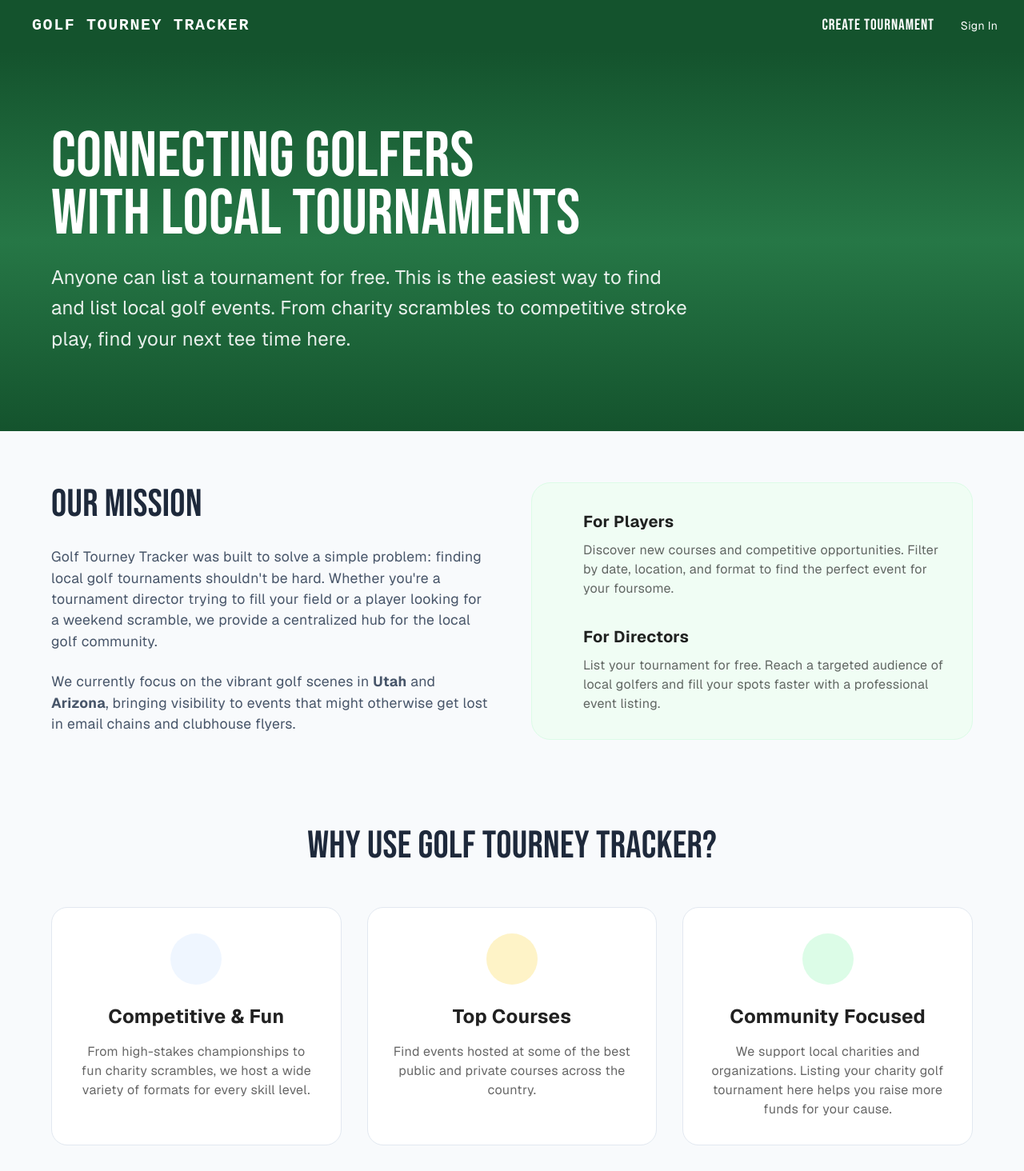
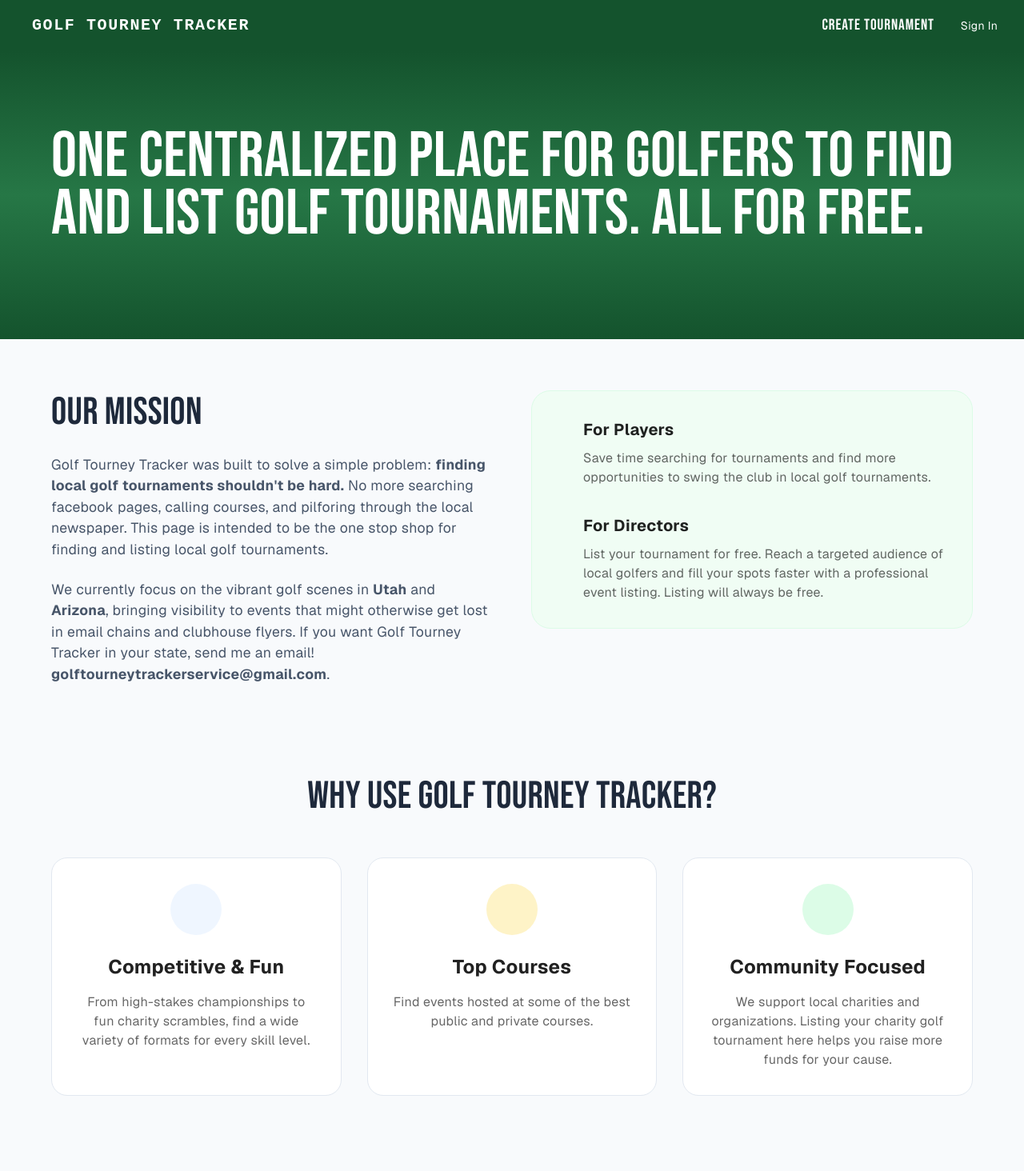
Before and after one commit to jeffting/golf-tournaments, a Next.js app: page /about in a window 1280 px wide. Shown: the top 1464 px of the page at 80% size. Built offline with nearby package versions, Linux system fonts and the light colour scheme; no server answers; some icons are missing.

Commit message:
updated about page

```diff
--- a/src/app/about/AboutClient.tsx
+++ b/src/app/about/AboutClient.tsx
@@ -36,10 +36,7 @@ export default function AboutClient() {
                             lineHeight: 0.9
                         }}
                     >
-                        Connecting Golfers <br /> with Local Tournaments
-                    </Typography>
-                    <Typography variant="h5" sx={{ maxWidth: '800px', opacity: 0.9, lineHeight: 1.6 }}>
-                        Anyone can list a tournament for free. This is the easiest way to find and list local golf events. From charity scrambles to competitive stroke play, find your next tee time here.
+                        One centralized place for golfers to find and list golf tournaments. ALL FOR FREE.
                     </Typography>
                 </Container>
             </Box>
@@ -61,10 +58,13 @@ export default function AboutClient() {
                             Our Mission
                         </Typography>
                         <Typography paragraph sx={{ fontSize: '1.1rem', color: '#475569', mb: 3 }}>
-                            Golf Tourney Tracker was built to solve a simple problem: finding local golf tournaments shouldn't be hard. Whether you're a tournament director trying to fill your field or a player looking for a weekend scramble, we provide a centralized hub for the local golf community.
+                            Golf Tourney Tracker was built to solve a simple problem: <b>finding local golf tournaments shouldn't be hard.</b> No more searching facebook pages, calling courses, and pilforing through the local newspaper.
+                            This page is intended to be the one stop shop for finding and listing local golf tournaments.
+
                         </Typography>
                         <Typography paragraph sx={{ fontSize: '1.1rem', color: '#475569' }}>
                             We currently focus on the vibrant golf scenes in <strong>Utah</strong> and <strong>Arizona</strong>, bringing visibility to events that might otherwise get lost in email chains and clubhouse flyers.
+                            If you want Golf Tourney Tracker in your state, send me an email! <b>golftourneytrackerservice@gmail.com</b>.
                         </Typography>
                     </Grid>
                     <Grid size={{ xs: 12, md: 6 }}>
@@ -74,7 +74,7 @@ export default function AboutClient() {
                                 <Box>
                                     <Typography variant="h6" sx={{ fontWeight: 700, mb: 1 }}>For Players</Typography>
                                     <Typography color="text.secondary">
-                                        Discover new courses and competitive opportunities. Filter by date, location, and format to find the perfect event for your foursome.
+                                        Save time searching for tournaments and find more opportunities to swing the club in local golf tournaments.
                                     </Typography>
                                 </Box>
                             </Box>
@@ -84,6 +84,7 @@ export default function AboutClient() {
                                     <Typography variant="h6" sx={{ fontWeight: 700, mb: 1 }}>For Directors</Typography>
                                     <Typography color="text.secondary">
                                         List your tournament for free. Reach a targeted audience of local golfers and fill your spots faster with a professional event listing.
+                                        Listing will always be free.
                                     </Typography>
                                 </Box>
                             </Box>
@@ -113,7 +114,7 @@ export default function AboutClient() {
                                 </Box>
                                 <Typography variant="h5" sx={{ fontWeight: 700, mb: 2 }}>Competitive & Fun</Typography>
                                 <Typography color="text.secondary">
-                                    From high-stakes championships to fun charity scrambles, we host a wide variety of formats for every skill level.
+                                    From high-stakes championships to fun charity scrambles, find a wide variety of formats for every skill level.
                                 </Typography>
                             </Paper>
                         </Grid>
@@ -124,7 +125,7 @@ export default function AboutClient() {
                                 </Box>
                                 <Typography variant="h5" sx={{ fontWeight: 700, mb: 2 }}>Top Courses</Typography>
                                 <Typography color="text.secondary">
-                                    Find events hosted at some of the best public and private courses across the country.
+                                    Find events hosted at some of the best public and private courses.
                                 </Typography>
                             </Paper>
                         </Grid>
--- a/src/app/about/page.tsx
+++ b/src/app/about/page.tsx
@@ -4,7 +4,7 @@ import AboutClient from './AboutClient';
 export const metadata: Metadata = {
     title: 'About Golf Tourney Tracker | Local Golf Tournaments in Utah & Arizona',
     description: 'Learn about Golf Tourney Tracker, the premier platform for finding and listing local golf tournaments, scrambled, and charity events in Utah and Arizona.',
-    keywords: ['golf tournaments', 'utah golf', 'arizona golf', 'charity golf', 'scramble tournaments', 'golf events'],
+    keywords: ['golf tournaments', 'utah golf', 'arizona golf', 'charity golf', 'scramble tournaments', 'golf events', 'find golf tournaments', 'local golf'],
 };
 
 export default function AboutPage() {
```
